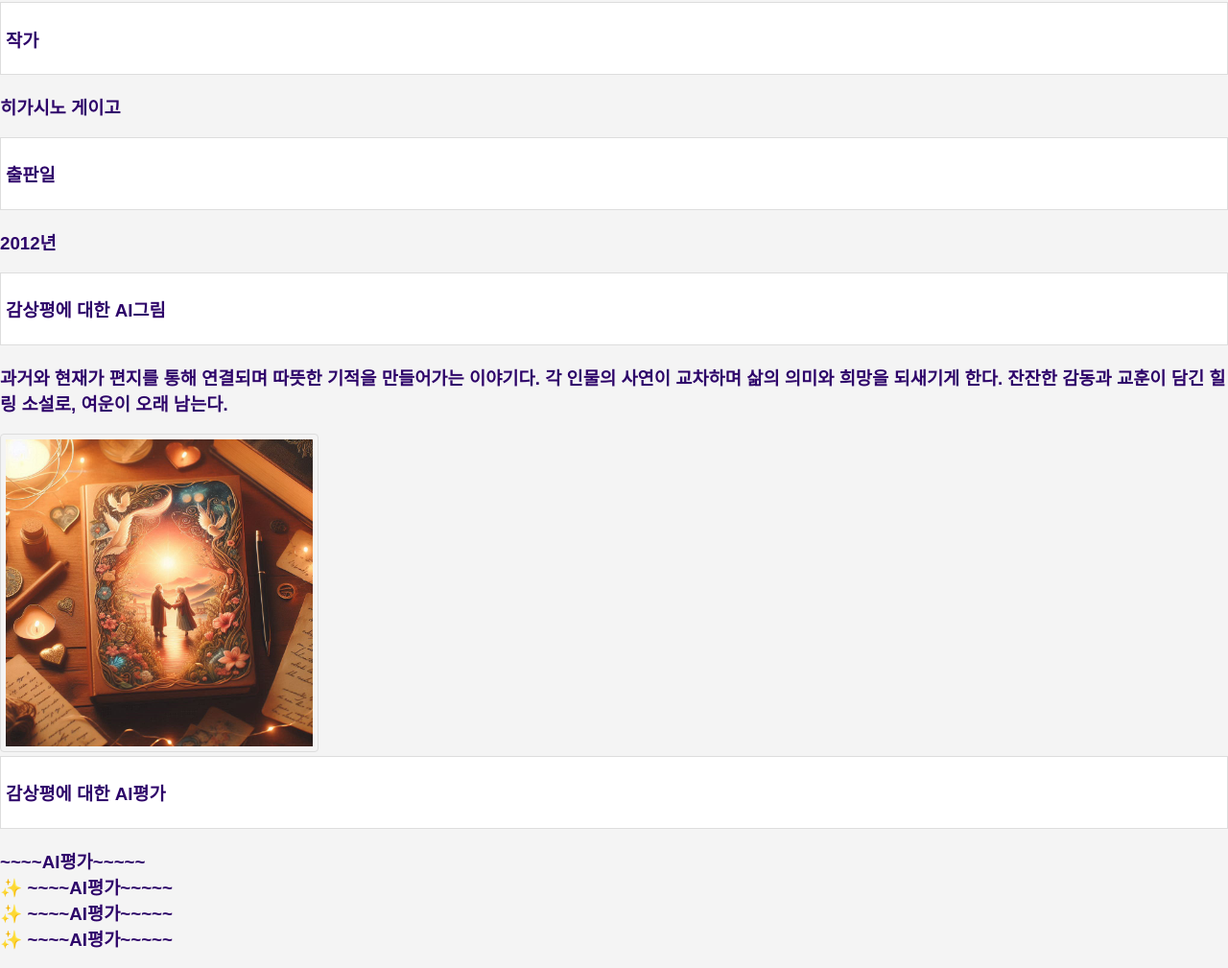
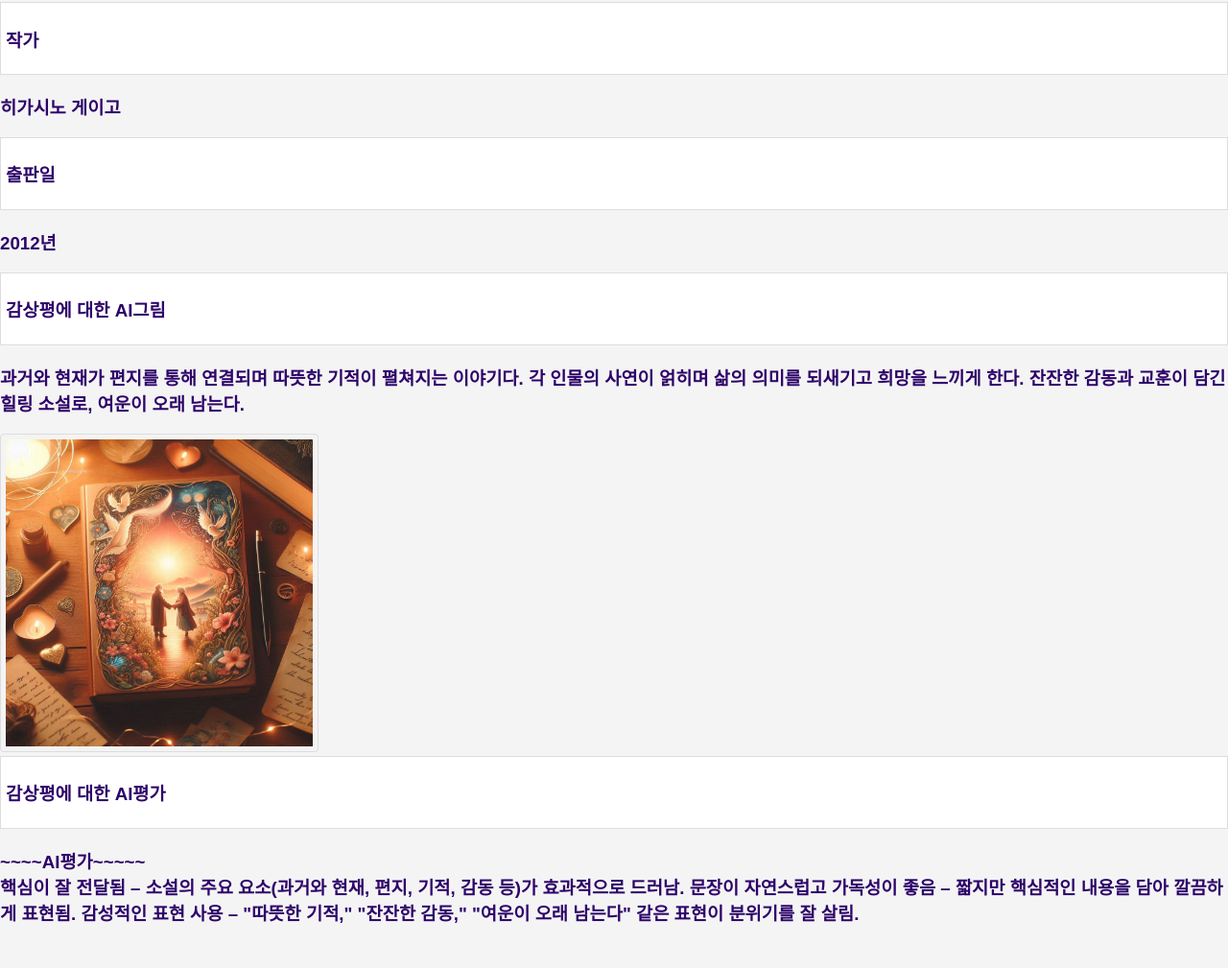
Before and after one commit to past7517/BookLog, a plain HTML site: page book1.html in a window 1280 px wide. Shown: the part 87-1096 px from the top of the page at 96% size. After the commit the page ends 1069 px from the top, so only its background shows below. Drawn offline with Linux system fonts and the light colour scheme.

Commit message:
book1.html

```diff
--- a/book1.html
+++ b/book1.html
@@ -16,14 +16,14 @@
     <li><h3>출판일</h3></li>
     <h3>2012년</h3>
     <li><h3>감상평에 대한 AI그림</h3></li>
-    <h3>과거와 현재가 편지를 통해 연결되며 따뜻한 기적을 만들어가는 이야기다. 각 인물의 사연이 교차하며 삶의 의미와 희망을 되새기게 한다. 잔잔한 감동과 교훈이 담긴 힐링 소설로, 여운이 오래 남는다.<br>
+    <h3>과거와 현재가 편지를 통해 연결되며 따뜻한 기적이 펼쳐지는 이야기다. 각 인물의 사연이 얽히며 삶의 의미를 되새기고 희망을 느끼게 한다. 잔잔한 감동과 교훈이 담긴 힐링 소설로, 여운이 오래 남는다. <br>
     </h3>
     <img src="나잡기.png" alt=나미야 잡화점의 기적">
     <li><h3>감상평에 대한 AI평가</h3></li>
     <h3>~~~~AI평가~~~~~<br>
-        &#10024; ~~~~AI평가~~~~~<br>
-        &#10024; ~~~~AI평가~~~~~<br>
-        &#10024; ~~~~AI평가~~~~~<br>
+        핵심이 잘 전달됨 – 소설의 주요 요소(과거와 현재, 편지, 기적, 감동 등)가 효과적으로 드러남.
+문장이 자연스럽고 가독성이 좋음 – 짧지만 핵심적인 내용을 담아 깔끔하게 표현됨.
+감성적인 표현 사용 – "따뜻한 기적," "잔잔한 감동," "여운이 오래 남는다" 같은 표현이 분위기를 잘 살림.
     </h3>
 </ul>
 
```
